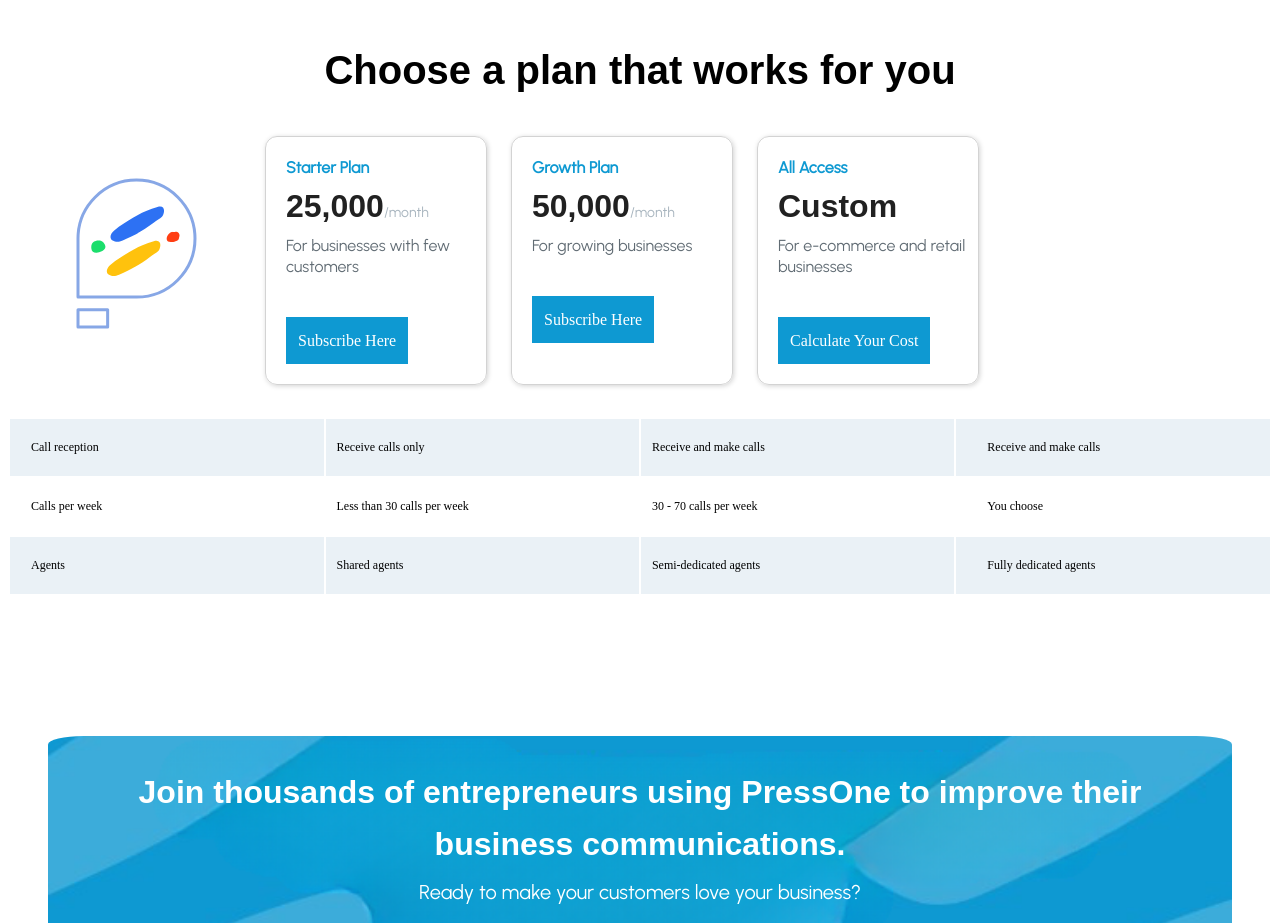
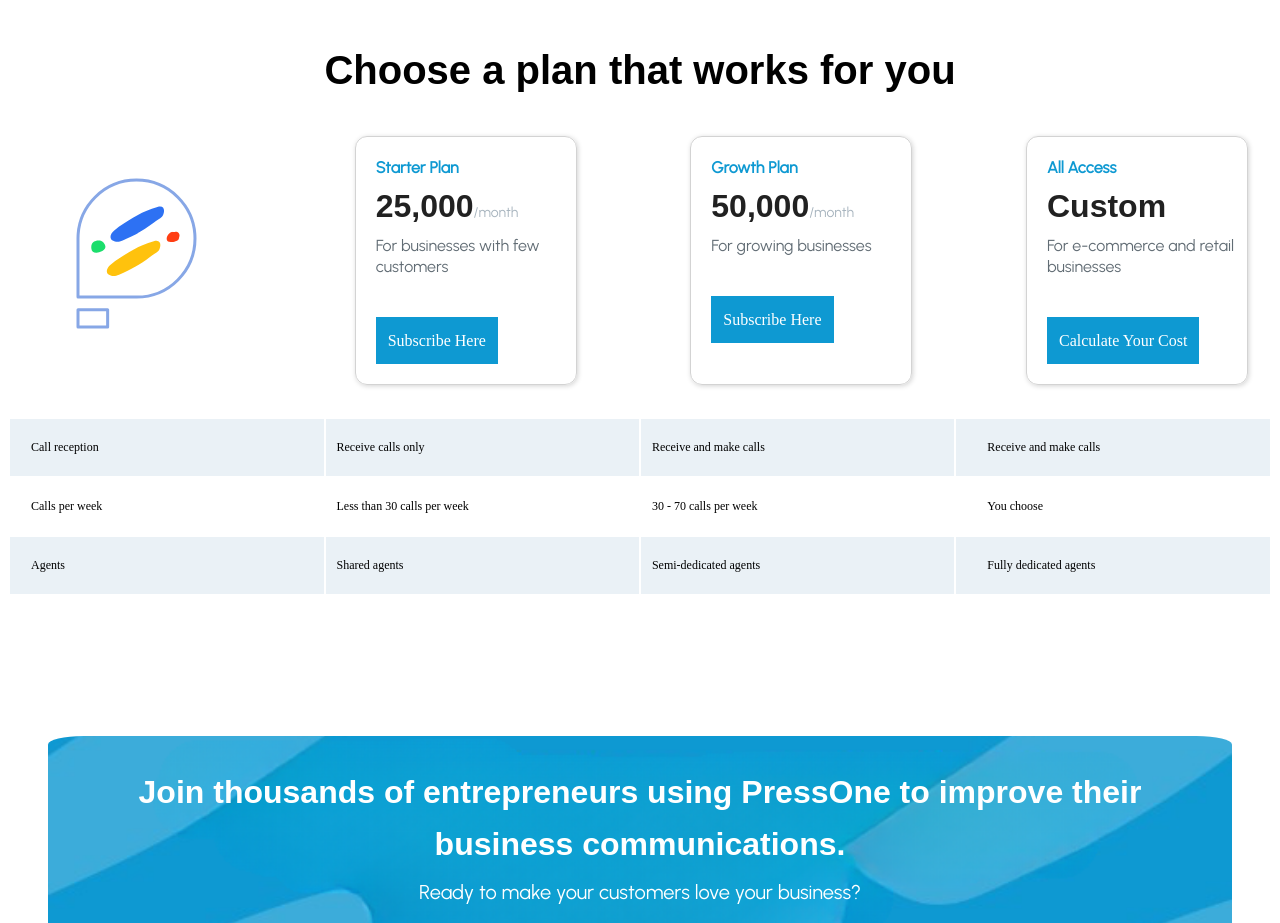
Before and after one commit to ajukadavid/pressoneTest, a Vue app: page / in a window 1280 px wide. Shown: the part 1800-2723 px from the top of the page. Built offline with nearby package versions, Linux system fonts and the light colour scheme; a web font is replaced by a local one.

Commit message:
styling fix

```diff
--- a/src/components/Plans.vue
+++ b/src/components/Plans.vue
@@ -6,7 +6,7 @@
             <marquee>
                 <div class="wrapper">
                     <div class="plans">
-                        <div>
+                        <div class="logo-wrapper">
                             <svg width="257" height="235" viewBox="0 0 257 235" fill="none"
                                 xmlns="http://www.w3.org/2000/svg">
                                 <path
@@ -289,6 +289,8 @@
 
 .plans {
     display: flex;
+    justify-content: space-between;
+    width: 100%;
 }
 
 .banner-sub {
```
